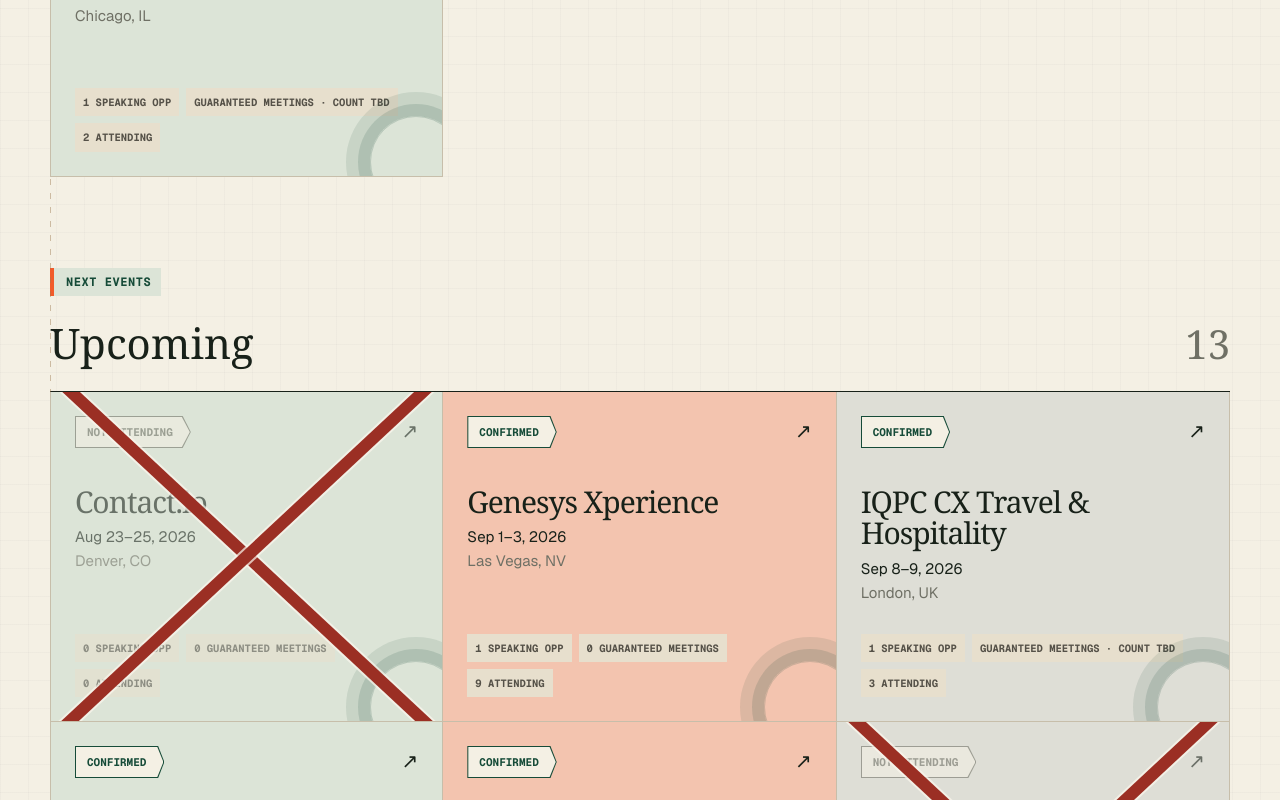
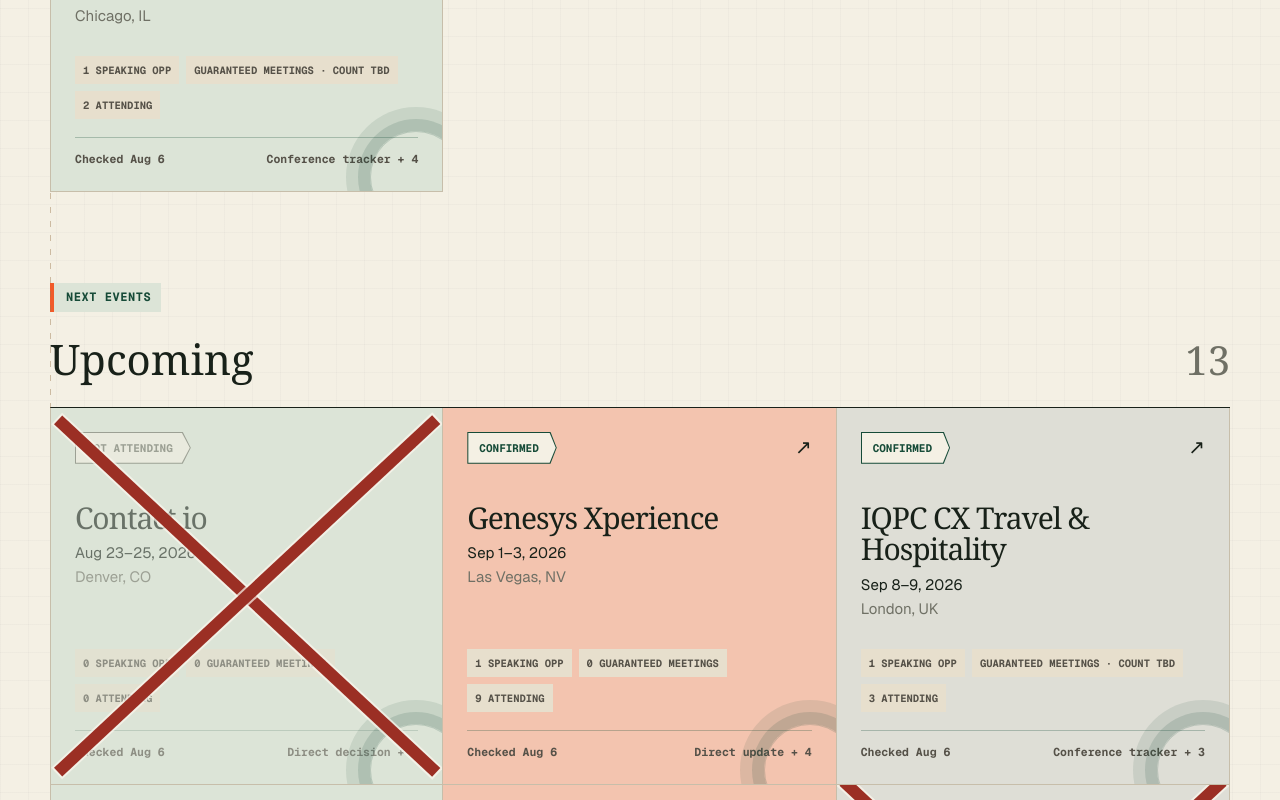
Before and after one commit to holden-biscuits/simple, a Next.js app: page / in a window 1280 px wide. Shown: the part 1980-2780 px from the top of the page. Built offline with nearby package versions, Linux system fonts and the light colour scheme.

Commit message:
Surface event source freshness

```diff
--- a/app/components/event-directory.tsx
+++ b/app/components/event-directory.tsx
@@ -2,7 +2,7 @@
 
 import { useMemo, useState } from "react";
 import Link from "next/link";
-import { getEventPhase, type EventPhase, type EventRecord } from "../data/events";
+import { getEventPhase, getEventVerification, type EventPhase, type EventRecord } from "../data/events";
 
 type AttendanceFilter = "all" | "going" | "deciding" | "not-going";
 
@@ -27,6 +27,7 @@
 }
 
 function EventCard({ event }: { event: EventRecord }) {
+  const verification = getEventVerification(event);
   const signal = event.status === "No" ? "Not attending" : event.status;
   const inactive = event.status === "No";
   const speakingText = event.speaking.toLowerCase();
@@ -46,6 +47,10 @@
         <span>{speakingOpps} Speaking Opp</span>
         <span>{guaranteedMeetingSignal(event)}</span>
         <span>{attending} Attending</span>
+      </div>
+      <div className="event-card-freshness">
+        <span>Checked <time dateTime={verification.checkedAtISO}>{verification.checkedAt.replace(", 2026", "")}</time></span>
+        <span>{verification.sources.length === 1 ? verification.sources[0] : `${verification.sources[0]} + ${verification.sources.length - 1}`}</span>
       </div>
     </Link>
   );
--- a/app/data/events.ts
+++ b/app/data/events.ts
@@ -1,4 +1,10 @@
 export type EventPhase = "past" | "now" | "upcoming";
+
+export type EventVerification = {
+  checkedAt: string;
+  checkedAtISO: string;
+  sources: string[];
+};
 
 export type WorkstreamKey =
   | "speaking"
@@ -907,6 +913,54 @@
   },
 ].sort((a, b) => a.dateSort.localeCompare(b.dateSort));
 
+const trackerBaseline: EventVerification = {
+  checkedAt: "Aug 6, 2026",
+  checkedAtISO: "2026-08-06",
+  sources: ["Conference tracker"],
+};
+
+const eventVerificationOverrides: Record<string, EventVerification> = {
+  "ccw-vegas": {
+    checkedAt: "Aug 6, 2026",
+    checkedAtISO: "2026-08-06",
+    sources: ["Conference tracker", "CCW Vegas plan", "HubSpot"],
+  },
+  "ccw-exchange-chicago": {
+    checkedAt: "Aug 6, 2026",
+    checkedAtISO: "2026-08-06",
+    sources: ["Conference tracker", "Notion", "Gmail", "Slack", "HubSpot"],
+  },
+  "contact-io": {
+    checkedAt: "Aug 6, 2026",
+    checkedAtISO: "2026-08-06",
+    sources: ["Direct decision", "Conference tracker"],
+  },
+  "genesys-xperience": {
+    checkedAt: "Aug 6, 2026",
+    checkedAtISO: "2026-08-06",
+    sources: ["Direct update", "Notion", "Gmail", "HubSpot", "Restricted Genesys brief"],
+  },
+  "iqpc-cx-travel-hospitality": {
+    checkedAt: "Aug 6, 2026",
+    checkedAtISO: "2026-08-06",
+    sources: ["Conference tracker", "Notion", "Gmail", "Organizer site"],
+  },
+  "customer-connect-expo": {
+    checkedAt: "Aug 6, 2026",
+    checkedAtISO: "2026-08-06",
+    sources: ["Direct decision", "Notion", "Gmail", "Slack"],
+  },
+  "icmi-contact-center-expo": {
+    checkedAt: "Aug 6, 2026",
+    checkedAtISO: "2026-08-06",
+    sources: ["Direct decision", "Conference tracker", "Notion"],
+  },
+};
+
+export function getEventVerification(event: Pick<EventRecord, "slug">): EventVerification {
+  return eventVerificationOverrides[event.slug] ?? trackerBaseline;
+}
+
 export const programTimeZone = "America/Los_Angeles";
 
 export function getProgramDate(now = new Date()) {
--- a/app/events/[slug]/page.tsx
+++ b/app/events/[slug]/page.tsx
@@ -4,7 +4,7 @@
 import { Footer } from "../../components/footer";
 import { BackToTop, PageContents } from "../../components/page-contents";
 import { SiteHeader } from "../../components/site-header";
-import { eventBySlug, events, getEventPhase, getWorkstreams, isEmptyWorkstream, workstreamLabels, type WorkstreamKey } from "../../data/events";
+import { eventBySlug, events, getEventPhase, getEventVerification, getWorkstreams, isEmptyWorkstream, workstreamLabels, type WorkstreamKey } from "../../data/events";
 
 export const dynamic = "force-dynamic";
 
@@ -21,6 +21,7 @@
   const event = eventBySlug(slug);
   if (!event) notFound();
   const eventPhase = getEventPhase(event);
+  const verification = getEventVerification(event);
   const isNotAttending = event.status === "No";
   const workstreams = getWorkstreams(event);
   const hasGuaranteedMeetings = event.guaranteedMeetings.startsWith("Yes");
@@ -98,6 +99,11 @@
           {isSourceConflict ? <strong>Source check needed</strong> : null}
           {isSourceConflict ? note.replace(/^Source conflict:\s*/i, "") : note}
         </p> : null}
+        <div className="event-verification">
+          <div><span>Source check</span><strong>Checked <time dateTime={verification.checkedAtISO}>{verification.checkedAt}</time></strong></div>
+          <p>{verification.sources.join(" · ")}</p>
+          <Link href="/sources">See source record →</Link>
+        </div>
       </section>
 
       {showPriorities ? (
--- a/app/globals.css
+++ b/app/globals.css
@@ -139,6 +139,8 @@
 .event-location { color: var(--muted); }
 .event-signals { margin-top: auto; padding-top: 28px; display: flex; flex-wrap: wrap; gap: 7px; }
 .event-signals span { padding: 7px 8px; background: var(--paper-deep); color: #555148; font: 700 10.5px/1.35 var(--font-geist-mono), monospace; text-transform: uppercase; }
+.event-card-freshness { margin-top: 18px; padding-top: 13px; display: flex; justify-content: space-between; gap: 14px; border-top: 1px solid rgba(22,75,56,.28); color: #555148; font: 700 11.5px/1.4 var(--font-geist-mono), monospace; }
+.event-card-freshness span:last-child { text-align: right; }
 .empty-state { padding: 60px; text-align: center; border: 1px solid var(--line); color: var(--muted); }
 
 .role-hero { min-height: 610px; padding: 90px max(30px, calc((100vw - 1180px)/2)); border-bottom: 1px solid var(--line); background-color: var(--canvas); position: relative; overflow: hidden; }
@@ -382,6 +384,13 @@
 .tldr-note { margin: 22px 0 0; padding: 18px 20px; border-left: 4px solid var(--signal); background: color-mix(in srgb, var(--canvas) 72%, transparent); font-size: 17px; line-height: 1.55; }
 .tldr-note strong { display: block; margin-bottom: 7px; color: var(--signal-dark); font: 800 10px var(--font-geist-mono), monospace; letter-spacing: .04em; text-transform: uppercase; }
 .tldr-note.source-conflict { border: 1px solid var(--signal); border-left-width: 7px; background: #f8d6c7; }
+.event-verification { margin-top: 22px; padding: 16px 18px; display: grid; grid-template-columns: auto minmax(0, 1fr) auto; gap: 28px; align-items: center; border: 1px solid var(--line); background: rgba(244,240,228,.84); }
+.event-verification div { display: grid; gap: 5px; }
+.event-verification div span { color: var(--signal-dark); font: 800 10px var(--font-geist-mono), monospace; text-transform: uppercase; }
+.event-verification strong { font-size: 14px; }
+.event-verification p { margin: 0; color: var(--muted); font-size: 14px; line-height: 1.45; }
+.event-verification a { white-space: nowrap; color: var(--green); border-bottom: 1px solid currentColor; font: 800 10px var(--font-geist-mono), monospace; text-transform: uppercase; }
+.event-verification a:hover, .event-verification a:focus-visible { color: var(--signal-dark); }
 .event-no-plan { margin-block: 20px 110px; padding: 52px; display: grid; grid-template-columns: 190px minmax(0, 1fr); gap: 55px; align-items: center; color: var(--paper); background: var(--green); border: 1px solid var(--ink); box-shadow: 12px 12px 0 var(--signal); }
 .event-no-mark { width: 170px; height: 170px; display: grid; place-items: center; color: var(--signal); border: 8px solid var(--signal); border-radius: 50%; font: 400 190px/.72 Georgia, serif; transform: rotate(-6deg); }
 .event-no-plan h2 { margin: 8px 0 18px; font: 400 clamp(38px, 5vw, 68px)/.95 Georgia, serif; letter-spacing: -.045em; }
@@ -516,6 +525,8 @@
   .monitor-summary, .source-coverage, .update-rules { grid-template-columns: 1fr; }
   .conflict-list a { grid-template-columns: 38px 1fr 20px; gap: 12px; }
   .event-title-row { grid-template-columns: 1fr; }
+  .event-verification { grid-template-columns: 1fr; gap: 12px; }
+  .event-verification a { justify-self: start; }
   .event-back { margin-bottom: 60px; }
   .round-link { width: 110px; height: 110px; }
   .event-body { gap: 60px; }
--- a/app/search/page.tsx
+++ b/app/search/page.tsx
@@ -2,7 +2,7 @@
 import { Footer } from "../components/footer";
 import { SiteHeader } from "../components/site-header";
 import { SiteSearch, type SearchRecord, type SearchType } from "../components/site-search";
-import { events, getWorkstreams, workstreamLabels, type MarketingTask } from "../data/events";
+import { events, getEventVerification, getWorkstreams, workstreamLabels, type MarketingTask } from "../data/events";
 
 export const metadata: Metadata = { title: "Search · Event Basecamp" };
 
@@ -21,6 +21,7 @@
 ];
 
 const eventRecords: SearchRecord[] = events.map((event) => {
+  const verification = getEventVerification(event);
   const guaranteedCountOpen = event.guaranteedMeetings.startsWith("Yes") && !/\d+[–-]\d+/.test(event.guaranteedMeetings);
   const staffingOpen = Boolean(event.attendeeCount && event.team.length < event.attendeeCount);
   const outcomeCounts = [
@@ -40,6 +41,7 @@
     staffingOpen ? `Staffing · names open · ${event.team.length} named · ${event.attendeeCount} planned` : "",
     event.notes ? `Plan note · ${event.notes}` : "",
     event.credentials ? `Credentials · ${event.credentials}` : "",
+    `Source check · ${verification.checkedAt} · ${verification.sources.join(" · ")}`,
     ...(event.specialConsiderations ?? []).map((item) => `Rule · ${item}`),
     ...(event.priorityActions ?? []).map((item) => `Open item · ${item}`),
     ...(event.relatedLinks ?? []).map((link) => `Link · ${link.label}`),
```
Also changed, not shown: 1 other file (tests, documents, lock files or other folders).
